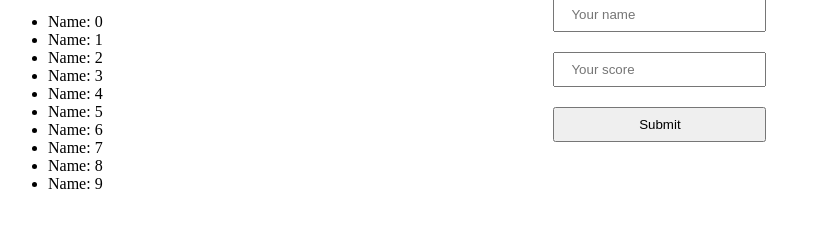
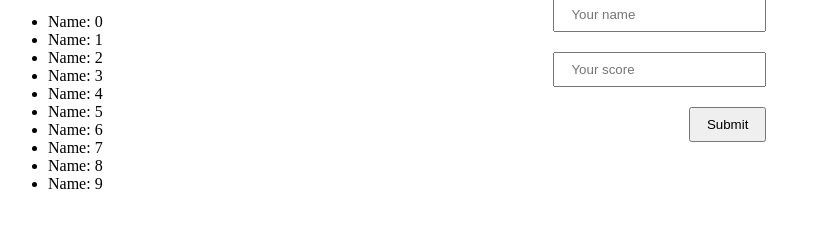
Before and after one commit to usmansbk/leaderboard, a website built with webpack: page src/index.html in a window 1280 px wide. Shown: the part 150-378 px from the top of the page, without its empty margins (0-821 px from the left). Built offline with nearby package versions, Linux system fonts and the light colour scheme.

Commit message:
Align button right

```diff
--- a/src/index.html
+++ b/src/index.html
@@ -22,7 +22,7 @@
         <form id="add-score" class="add-score-form">
           <input class="score-input" placeholder="Your name" required type="text" />
           <input class="score-input" placeholder="Your score" required type="number" />
-          <button class="primary-button" type="submit">Submit</button>
+          <button class="primary-button action-button" type="submit">Submit</button>
         </form>
       </section>
     </main>
--- a/src/style.css
+++ b/src/style.css
@@ -15,6 +15,10 @@ main {
   padding: 8px 16px;
 }
 
+.action-button {
+  align-self: flex-end;
+}
+
 .add-score-form {
   display: flex;
   flex-direction: column;
```
